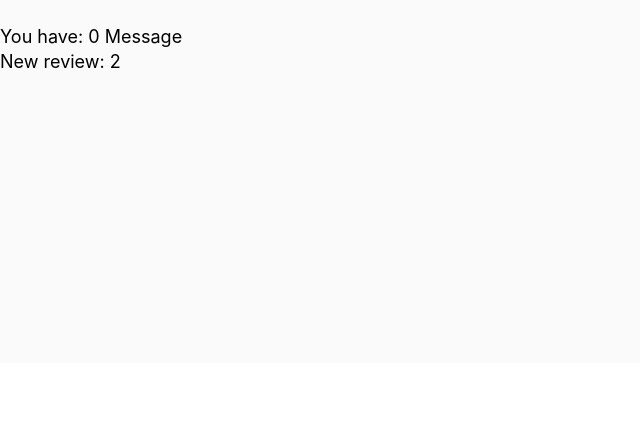
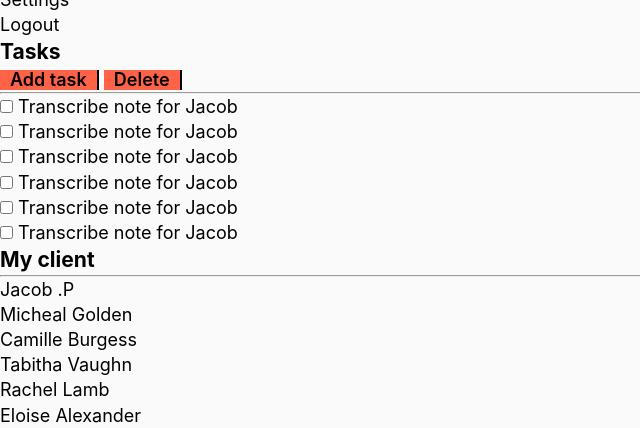
Before and after one commit to Yangtdy1/translator-website, a PHP site: page /trans_account.php in a window 1280 px wide. Shown: the part 437-865 px from the top of the page, without its empty margins (0-640 px from the left). Before the commit the page ends 505 px from the top, so only its background shows below. Run offline with PHP 8.4, Linux system fonts and the light colour scheme; the visitor is signed in with stand-in values (Sample User, id 1); some libraries are stand-ins or nearby versions.

Commit message:
Update trans_account.php
add new looks for translator profile.

```diff
--- a/trans_account.php
+++ b/trans_account.php
@@ -20,15 +20,131 @@ if(!empty($_SESSION['T_LoggedIn']))
 
 </div>
 	<div class="content-container" >
+	<div id="container-wrapper">
+		<div class="container1">
+			<div class="profile-img-box">
+				<img class="profile-img" src="/img/avatar.png" alt="Profile picture" height="150" width="150">
+			</div>
+			<div class="profile-name">
+				<h2> <?= $_SESSION['username'] ?></h2>
+				<p>Translator<p>
+			</div>
+			<div class="profile-navbar">
+				<div class="profile-navlink">
+					<a href="#">Profile</a>
+				</div>
+				<div class="profile-navlink">
+					<a href="#">Messages</a>
+				</div>
+				<div class="profile-navlink">
+					<a href="#">My client</a>
+				</div>
+				<div class="profile-navlink">
+					<a href="#">Tasks</a>
+				</div>
+				<div class="profile-navlink">
+					<a href="#">Calendar</a>
+				</div>
+				<div class="profile-navlink">
+					<a href="#">Settings</a>
+				</div>
+				<div class="profile-navlink">
+					<a href="signout.php">Logout</a>
+				</div>
 
-	<h2> Ex of page attribute. </br>
-	     Will have better layout, once done.</h2>
-    <p> User: <?=$_SESSION['username']?> </br>
-		<img src="https://picsum.photos/200" alt="Profile picture"
-		height="250" width="250"></br>
-		You have: 0 Message</br>
-		New review: 2</p>
+			</div>
 
+		</div>
+		<div class="container2">
+			<div class="content-box">
+				<form method="POST" action="<?= htmlentities($_SERVER['PHP_SELF'], ENT_QUOTES) ?>">
+					<div class="checkbox-header-box">
+
+						<h3>Tasks</h3>
+						<div class="checkbox-submit-btn">
+						<input type="submit"  class="login_button" name="user_login" value="Add task" />
+						<input type="submit"  class="login_button" name="user_login" value="Delete" />
+						</div>
+
+					</div>
+					<hr>
+					<div class="content-display-box">
+
+						<ul class="checkbox">
+								<li class="task-list">
+								<label for="vehicle1"> <input type="checkbox" name="checked" value="checked"> Transcribe note for Jacob</label><br>
+
+
+								</li>
+								<li class="task-list">
+								<label for="vehicle1"> <input type="checkbox" name="checked" value="checked"> Transcribe note for Jacob</label><br>
+
+								</li>
+								<li class="task-list">
+								<label for="vehicle1"> <input type="checkbox" name="checked" value="checked"> Transcribe note for Jacob</label><br>
+
+								</li>
+								<li class="task-list">
+								<label for="vehicle1"> <input type="checkbox" name="checked" value="checked"> Transcribe note for Jacob</label><br>
+
+								</li>
+								<li class="task-list">
+								<label for="vehicle1"> <input type="checkbox" name="checked" value="checked"> Transcribe note for Jacob</label><br>
+
+								</li>
+								<li class="task-list">
+								<label for="vehicle1"> <input type="checkbox" name="checked" value="checked"> Transcribe note for Jacob</label><br>
+
+								</li>
+							</ul>
+					</div>
+				</form>
+
+			</div>
+			<div class="content-box">
+				<div class="content-header-box">
+					<h3>My client<h3>
+						<hr>
+				</div>
+				<div class="content-display-box">
+					<ul class="content-display-ul">
+						<li class="content-display-list">
+							<a href="#"> Jacob .P</a>
+						</li>
+						<li class="content-display-list">
+							<a href="#"> Micheal Golden</a>
+						</li>
+						<li class="content-display-list">
+							<a href="#"> Camille Burgess</a>
+						</li>
+						<li class="content-display-list">
+							<a href="#"> Tabitha Vaughn</a>
+						</li>
+						<li class="content-display-list">
+							<a href="#"> Rachel Lamb</a>
+						</li>
+						<li class="content-display-list">
+							<a href="#"> Eloise Alexander</a>
+						</li>
+					</ul>
+
+				</div>
+
+			</div>
+			<div class="content-box">
+				<div class="content-header-box">
+
+				</div>
+				<div class="content-display-box">
+
+
+				</div>
+
+			</div>
+
+
+		</div>
+	</div>
 
 <?php
   }
```
